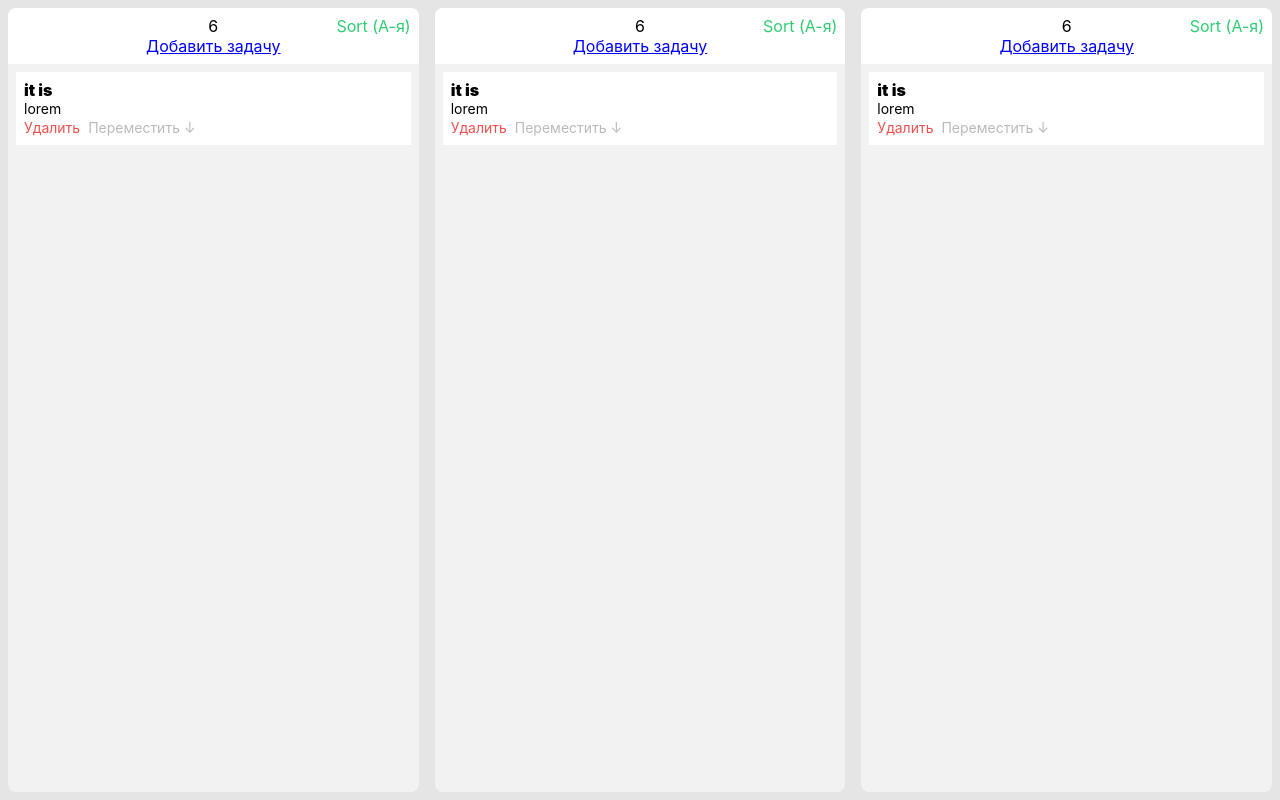
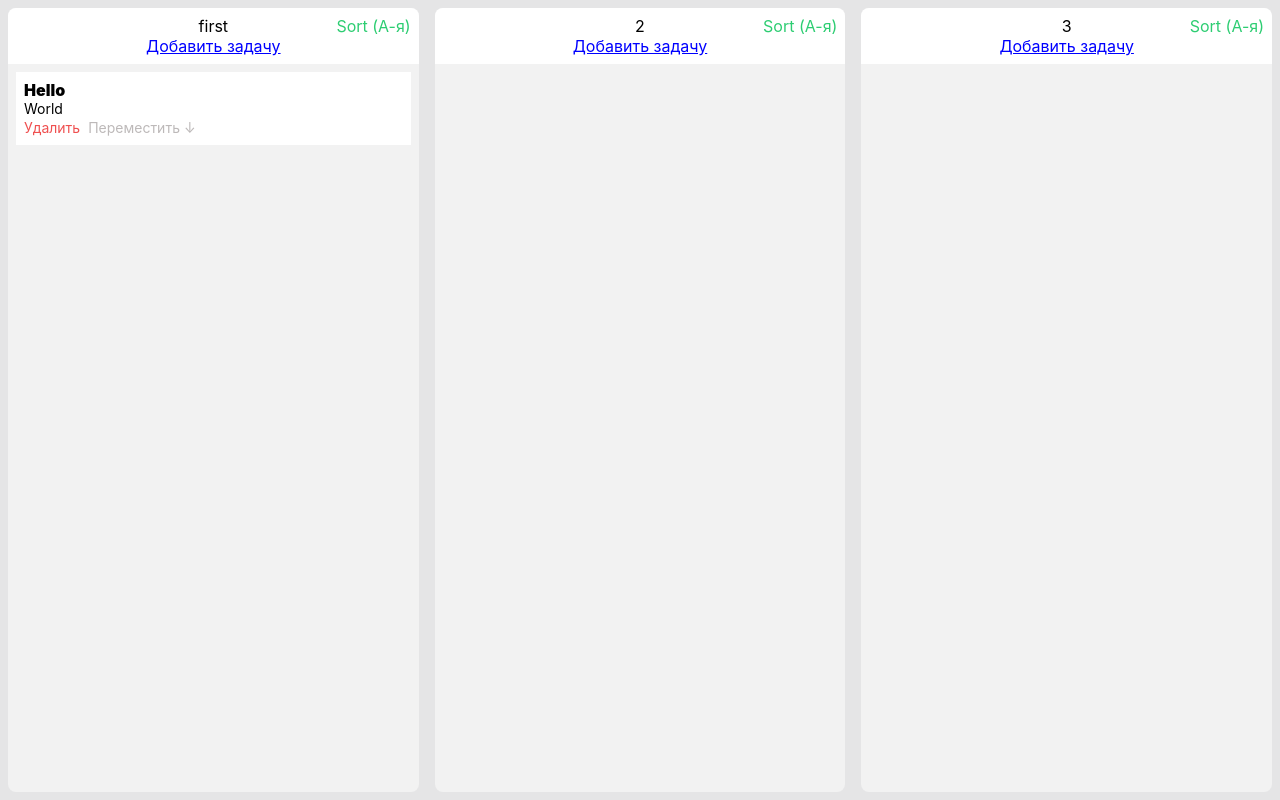
Before and after one commit to zyec32/testSPB, a React (Create React App) app: page / in a window 1280 px wide. Built offline with nearby package versions, Linux system fonts and the light colour scheme.

Commit message:
Show the init from store

```diff
--- a/src/App.js
+++ b/src/App.js
@@ -1,4 +1,5 @@
 import React from 'react';
+import { connect } from 'react-redux';
 import styled from 'styled-components';
 import List from './components/list';
 
@@ -10,14 +11,20 @@ const Table = styled.div`
   background-color: #E5E5E6;
 `
 
-const App = () => {
+const App = ({boards}) => {
   return (
     <Table>
-      <List name="1"/>
-      <List name="1"/>
-      <List name="we"/>
+      {
+        boards.map(board => (
+          <List key={board.id} name={board.name} data={board.tasks}></List>
+        ))
+      }
     </Table>
   );
 }
 
-export default App;
+const mapStateToProps = state => ({
+  boards: state.boards
+})
+
+export default connect(mapStateToProps)(App);
--- a/src/actions/index.js
+++ b/src/actions/index.js
@@ -1,6 +1,8 @@
 let nextTodoId = 1
-export const addTodo = text => ({
+export const addTodo = (name, text, boardId) => ({
   type: 'ADD_TODO',
   id: nextTodoId++,
-  text
+  name,
+  text,
+  boardId,
 })
--- a/src/components/list/List.js
+++ b/src/components/list/List.js
@@ -1,5 +1,4 @@
 import React from 'react';
-import { connect } from 'react-redux'
 import styled from 'styled-components';
 import Header from '../header';
 import Task from '../task';
@@ -10,19 +9,17 @@ const Column = styled.div`
     margin: 8px;
 `
 
-const List = (props) => {
-
-
-
-
+const List = ({name, data}) => {
     return (
         <Column>
-            <Header name="6"/>
-            <Task name={props.tasks[0].text} description="lorem"/>
+            <Header name={name}/>
+            {
+                data.map(task => (
+                    <Task name={task.name} description={task.text}/>
+                ))
+            }
         </Column>
     )
 }
 
-export default connect(state => ({
-    tasks: state.todos,
-}))(List)
+export default List
--- /dev/null
+++ b/src/reducers/boards.js
@@ -0,0 +1,44 @@
+const BOARDS = [
+  {
+      id: 0,
+      name: 'first',
+      tasks: [
+        {
+          id: 0,
+          name: 'Hello',
+          text: 'World'
+        }
+      ]
+  },
+  {
+      id: 1,
+      name: '2',
+      tasks: []
+  },
+  {
+      id: 2,
+      name: '3',
+      tasks: []
+  }
+]
+
+const boards = (state = BOARDS, {type, id, name, text, boardId}) => {
+    switch (type) {
+      case 'ADD_TODO':
+        return (
+          state.map(board => (
+            board.id == boardId ?
+              [...board, {
+                id,
+                name,
+                text
+              }] :
+              board
+          ))
+        )
+      default:
+        return state
+    }
+  }
+
+  export default boards
--- a/src/reducers/index.js
+++ b/src/reducers/index.js
@@ -1,6 +1,6 @@
 import { combineReducers } from 'redux'
-import todos from './todos'
+import boards from './boards'
 
 export default combineReducers({
-  todos
+  boards
 })
--- a/src/reducers/todos.js
+++ /dev/null
@@ -1,25 +0,0 @@
-const TASKS = [
-    {
-        id: 0,
-        text: 'it is',
-        isCompleted: false,
-    }
-]
-
-const todos = (state = TASKS, {id, text, type}) => {
-    switch (type) {
-      case 'ADD_TODO':
-        return [
-          ...state,
-          {
-            id,
-            text,
-            completed: false
-          }
-        ]
-      default:
-        return state
-    }
-  }
-
-  export default todos
```
